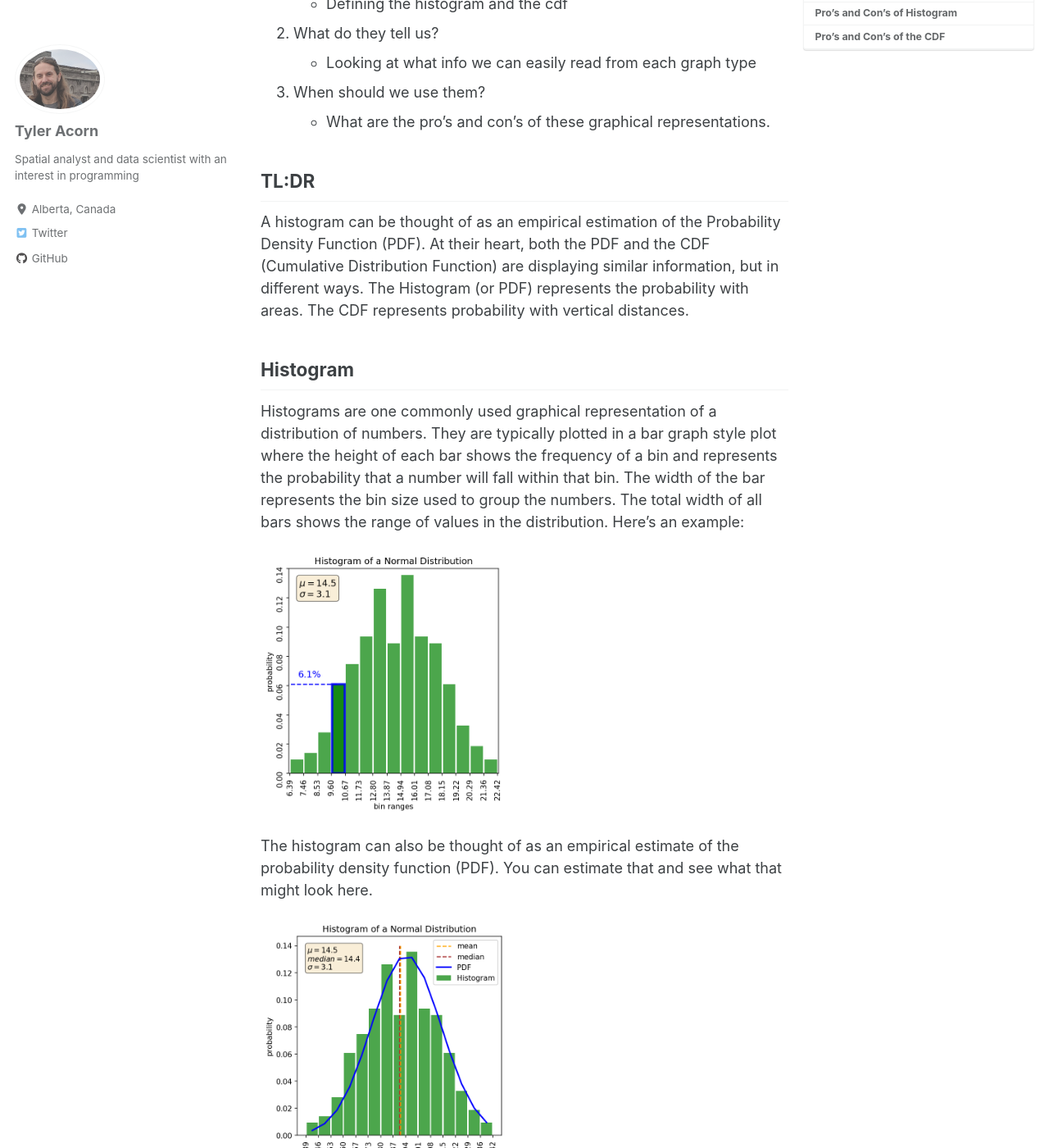
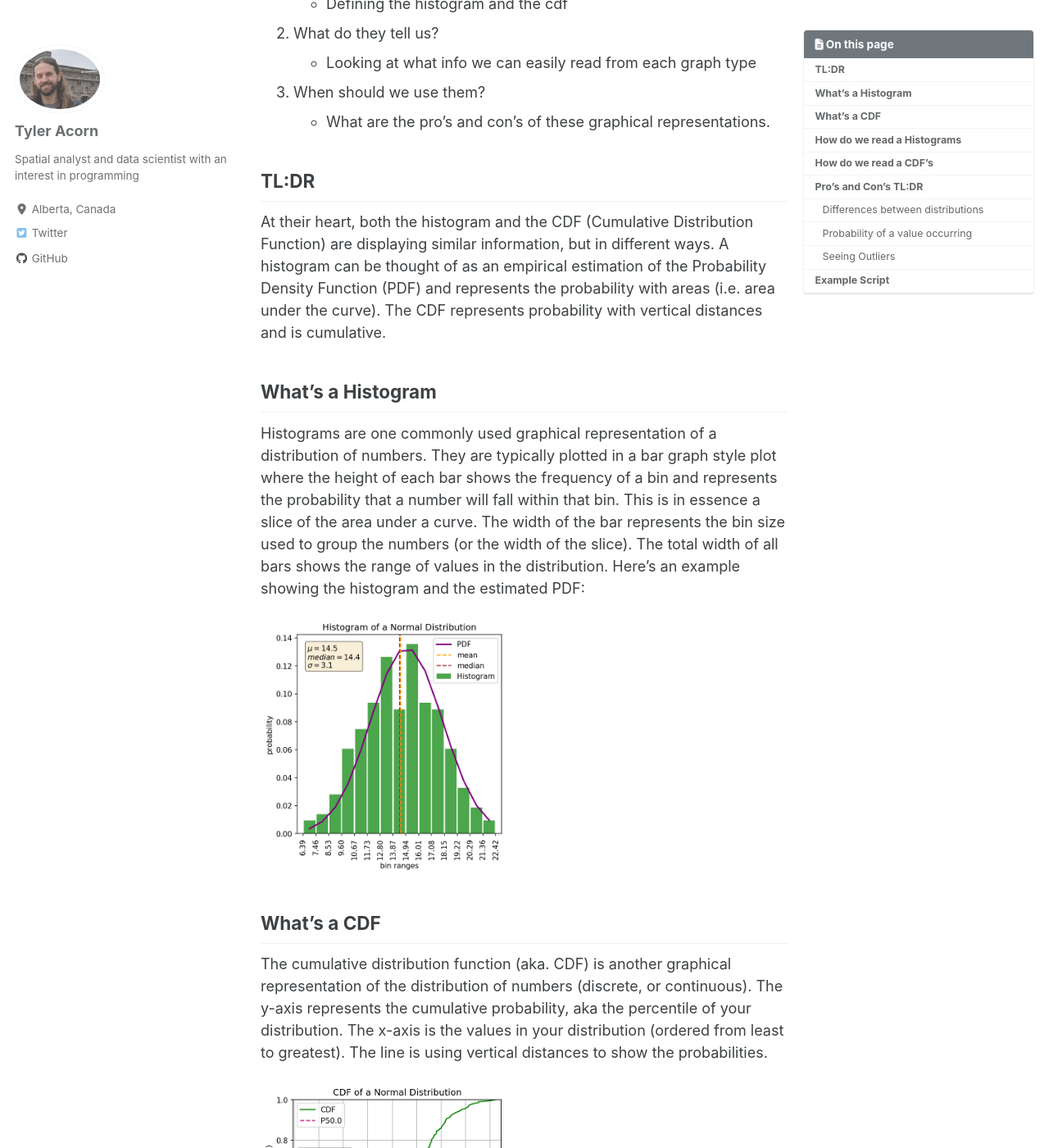
Before and after one commit to tyleracorn/tyleracorn.github.io, a Jekyll site: the page built from _posts/2020-04-09-histograms-and-cdfs-part1.md, in a window 1280 px wide and 1400 px high, scrolled down 368 px. Shown: the whole window at 82% size. Built offline with Jekyll 4.4.1, drawn with Linux system fonts in a browser that asks for light colours; cached includes are drawn as plain includes; nearby versions of some CDN libraries; some of the changed text lies outside the part shown.

Commit message:
halfway done with all 3 parts (singe post right now)

```diff
--- a/_posts/2020-04-09-histograms-and-cdfs-part1.md
+++ b/_posts/2020-04-09-histograms-and-cdfs-part1.md
@@ -26,52 +27,72 @@ This is the first post is a series talking about histograms and CDF's. I find a
 
 ## TL:DR
 
-A histogram can be thought of as an empirical estimation of the Probability Density Function (PDF). At their heart, both the PDF and the CDF (Cumulative Distribution Function) are displaying similar information, but in different ways. The Histogram (or PDF) represents the probability with areas. The CDF represents probability with vertical distances.
+At their heart, both the histogram and the CDF (Cumulative Distribution Function) are displaying similar information, but in different ways. A histogram can be thought of as an empirical estimation of the Probability Density Function (PDF) and represents the probability with areas (i.e. area under the curve). The CDF represents probability with vertical distances and is cumulative.
 
-## Histogram
+## What's a Histogram
 
-Histograms are one commonly used graphical representation of a distribution of numbers. They are typically plotted in a bar graph style plot where the height of each bar shows the frequency of a bin and represents the probability that a number will fall within that bin. The width of the bar represents the bin size used to group the numbers. The total width of all bars shows the range of values in the distribution. Here's an example:
+Histograms are one commonly used graphical representation of a distribution of numbers. They are typically plotted in a bar graph style plot where the height of each bar shows the frequency of a bin and represents the probability that a number will fall within that bin. This is in essence a slice of the area under a curve. The width of the bar represents the bin size used to group the numbers (or the width of the slice). The total width of all bars shows the range of values in the distribution. Here's an example showing the histogram and the estimated PDF:
 
-![histogram](/assets/images/normal_histogram.png){:width="300px"}
+<img src="/assets/images/2020/normal_histogram_pdf.png" style="max-width:300px" alt='histogram_pdf'>
 
-The histogram can also be thought of as an empirical estimate of the probability density function (PDF). You can estimate that and see what that might look here.
+## What's a CDF
 
-![histogram_pdf](/assets/images/normal_histogram_pdf.png){:width="300px"}
+The cumulative distribution function (aka. CDF) is another graphical representation of the distribution of numbers (discrete, or continuous). The y-axis represents the cumulative probability, aka the percentile of your distribution. The x-axis is the values in your distribution (ordered from least to greatest). The line is using vertical distances to show the probabilities.
 
-<!-- <p align="center">
-  <img width="200" src="/assets/images/normal_histogram.png">
-</p> -->
+<img src="/assets/images/2020/normal_cdf.png" style="max-width:300px" alt='cdf'>
 
-## CDF
-
-The cumulative distribution function (aka. CDF) is another graphical representation of the distribution of numbers (discrete, or continuous). The y-axis represents the cumulative probability, aka the percentile of your distribution. The x-axis is the values in your distribution (ordered from least to greatest).
-
-![cdf](/assets/images/normal_cdf.png){:width="300px"}
-
-So looking at the above cdf we can see some points. draw a line from 0.5 over to your cdf and then go straing down, that's the median of your distribution (Here it's 14.4). If you do the same at 0.8 that's the P80. In this example we can see that 80 percent of the values in this  distribution are less than or equal to 17.2.
-
-If you want to see how I made the above plots in python you can check out my example notebook [ex_histograms_and_cdfs](https://github.com/tyleracorn/lessons/blob/master/Ex_histograms_and_CDFs.ipynb)
-
-## How do we read Histograms
+## How do we read a Histograms
 
 Now that we know what they are......
 
-![histogram](/assets/images/normal_histogram.png){:width="300px"}
+<img src="/assets/images/2020/normal_histogram_annotated.png" style="max-width:300px" alt='histogram annotated'>
 
-## How do we read CDF's
+## How do we read a CDF's
 
-Now that we know what they are.....
+Now that we know what a CDF is, lets start looking at what sort of information one can glean from this graph. First plot up our CDF again, but with some annotations.
 
-![cdf](/assets/images/normal_cdf.png){:width="300px"}
+<img src="/assets/images/2020/normal_cdf_annotated.png" style="max-width:300px" alt='cdf'>
+
+So looking at the above cdf we can see some points. We drew a line from 0.5 over to our cdf line and then went straight down, that's the median of our distribution (Here it's 14.4). If you do the same at 0.8 that's the P80. So, in this example we can see that 80 percent of the values in this distribution are less than or equal to 17.2.
+
+What about the slope of the line? That in affect tells us how spread out values are. A steeper slope means that the there is less spread and a shallower slope gives shows a greater relative spread in your data.
 
 ## Pro's and Con's TL:DR
 
 In a nutshell.
 
-## Pro's and Con's of Histogram
+### Differences between distributions
 
-Why do we so often use the histogram
+Here is where the histogram excels. It is much easier to see differences between distributions when looking at the histogram. When comparing shapes, our brains are much better at picking out differences in something like a histogram. Because our brain is much better at picking out general differences in areas of a distribution (there tends to be greater differences in the area), where as the CDF is showing the differences between distributions by changes in the slope of the line. This tends to be a much smaller relative difference and is hard for us to pick out. Here's some examples:
 
-## Pro's and Con's of the CDF
+<img src="/assets/images/2020/compare_hist_cdf_Beta.png" style="max-width:700px" alt='Beta'>
 
-When we should be using the CDF.
+<img src="/assets/images/2020/compare_hist_cdf_Binomial.png" style="max-width:700px" alt='Binomial'>
+
+<img src="/assets/images/2020/compare_hist_cdf_Chisquare.png" style="max-width:700px" alt='ChiSquare'>
+
+<img src="/assets/images/2020/compare_hist_cdf_Gamma.png" style="max-width:700px" alt='Gamma'>
+
+<img src="/assets/images/2020/compare_hist_cdf_Lognormal.png" style="max-width:700px" alt='Log Normal'>
+
+<img src="/assets/images/2020/compare_hist_cdf_Poisson.png" style="max-width:700px" alt='Poisson'>
+
+<img src="/assets/images/2020/compare_hist_cdf_Triangular.png" style="max-width:700px" alt='Triangular'>
+
+<img src="/assets/images/2020/compare_hist_cdf_Uniform.png" style="max-width:700px" alt='Uniform'>
+
+### Probability of a value occurring
+
+With a histogram it is easy to see what the probability of a value occurring within a bin is. You just go to the bin in question and see what the hight is. Where things become harder is if you are interested in the probability of a value occurring within a range, say between 10 and 15, or what values would you expect between two percentiles, i.e. what values are greater than your P20 and less than your P80. With the Histogram you have to add the probabilities for all the bins in that range.
+
+For all of the above questions, looking at the CDF you at most have to do two calculations. Each point on the line is the probability that a value is less than or equal to that point. So if you are looking at any ranges, you find the point representing the top limit of your range and subtract from it the point representing the bottom range. So for example we can see that 30% of the values lie between 14.4 and 17.2.
+
+### Seeing Outliers
+
+With a histogram you look at the edges of the graph to see if we have an gaps in our bins. As long as we were reasonably smart in picking our bin sizes (and didn't say pick 4 bins for 1000 data points) then it is usually relatively easy to pick out outliers in a histogram.
+
+Outlies in the CDF are shown when you have a relatively flat section. Here it's not too bad for picking out outliers, but probably not as easy as the histogram.
+
+## Example Script
+
+If you want to see how I made the above plots in python you can check out my example notebook [ex_histograms_and_cdfs](https://github.com/tyleracorn/lessons/blob/master/Ex_histograms_and_CDFs.ipynb)
```
Also changed, not shown: other parts of _posts/2020-04-09-histograms-and-cdfs-part1.md (+1 -0 lines), assets/images/2020/compare_hist_cdf_Beta.png (added), assets/images/2020/compare_hist_cdf_Binomial.png (added), assets/images/2020/compare_hist_cdf_Chisquare.png (added), assets/images/2020/compare_hist_cdf_Gamma.png (added), assets/images/2020/compare_hist_cdf_Lognormal.png (added), assets/images/2020/compare_hist_cdf_Normal.png (added), assets/images/2020/compare_hist_cdf_Poisson.png (added), assets/images/2020/compare_hist_cdf_Triangular.png (added), assets/images/2020/compare_hist_cdf_Uniform.png (added), assets/images/2020/normal_cdf.png (added), assets/images/2020/normal_cdf_annotated.png (added), assets/images/2020/normal_histogram_annotated.png (added), assets/images/2020/normal_histogram_pdf.png (added), 4 more files.
